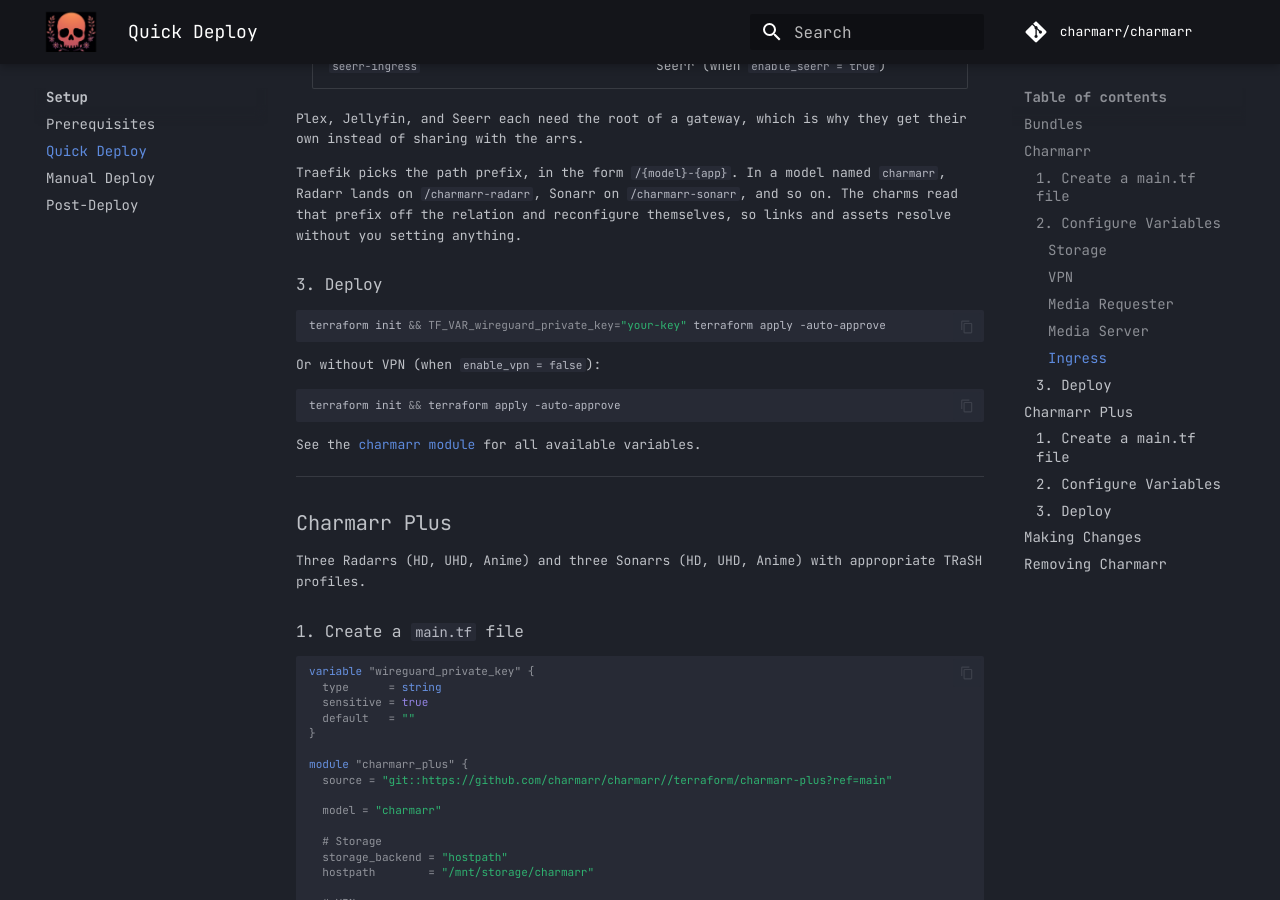
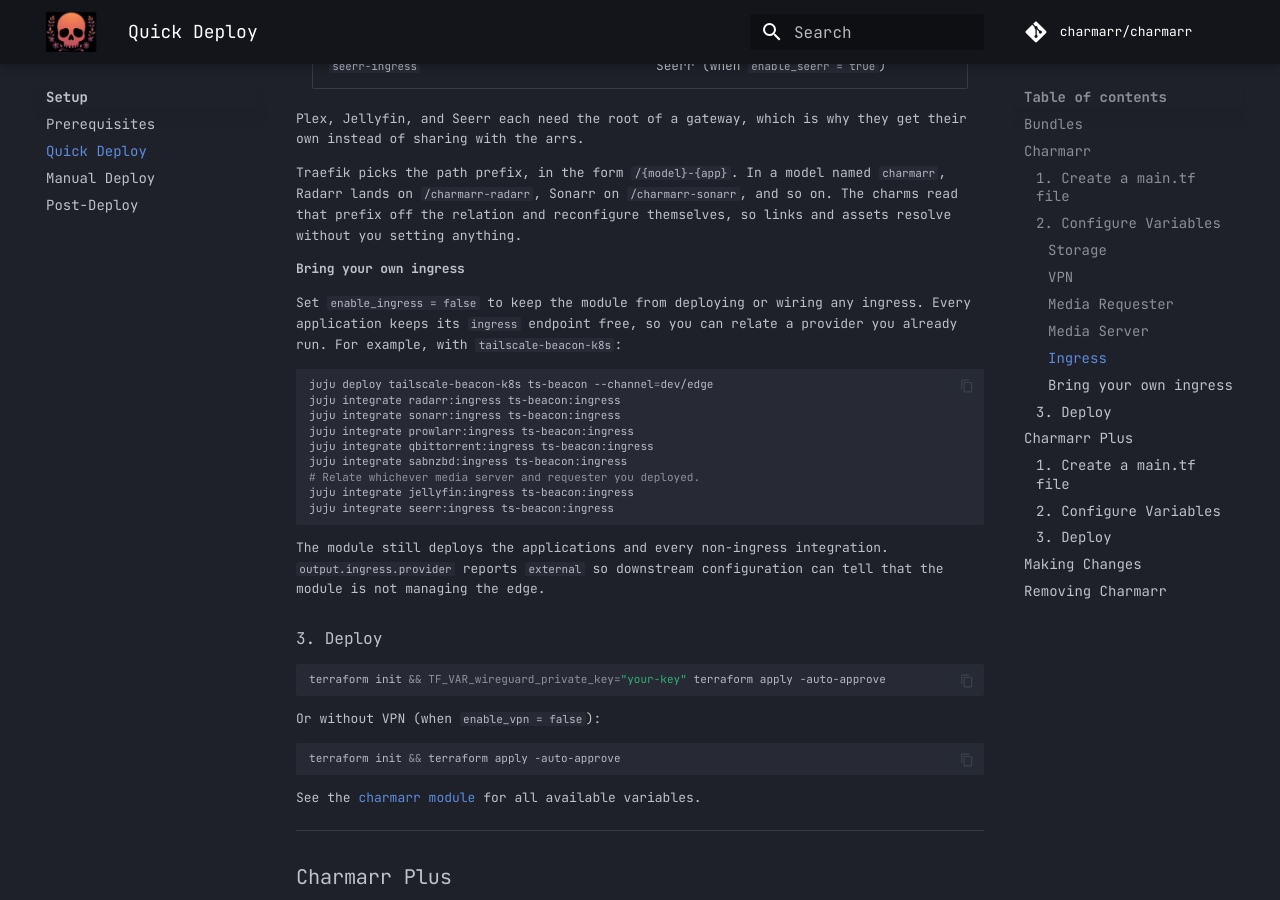
Before and after one commit to charmarr/charmarr, an MkDocs documentation site: the page built from docs/setup/quickdeploy.md, in a window 1280 px wide and 900 px high, scrolled down 7400 px. Built offline with MkDocs 1.6.1 and Material for MkDocs 9.7.7, drawn with Linux system fonts in a browser that asks for light colours; comment, search, counter and statistics services are not loaded; the version menu is left out.

Commit message:
feat(tf): allow bringing your own ingress
Add enable_ingress (default true). When false the module deploys no traefik/istio ingress applications and creates no ingress integrations, leaving each application's ingress endpoint free for a user-supplied provider such as tailscale-beacon-k8s (ts-beacon) or Pangolin.

This is the first, provider-agnostic step towards the additional ingress options planned for Track 2 without committing the module to one.

````diff
--- a/docs/setup/quickdeploy.md
+++ b/docs/setup/quickdeploy.md
@@ -365,6 +365,28 @@
 
 Traefik picks the path prefix, in the form `/{model}-{app}`. In a model named `charmarr`, Radarr lands on `/charmarr-radarr`, Sonarr on `/charmarr-sonarr`, and so on. The charms read that prefix off the relation and reconfigure themselves, so links and assets resolve without you setting anything.
 
+#### Bring your own ingress
+
+Set `enable_ingress = false` to keep the module from deploying or wiring any
+ingress. Every application keeps its `ingress` endpoint free, so you can relate
+a provider you already run. For example, with `tailscale-beacon-k8s`:
+
+```bash
+juju deploy tailscale-beacon-k8s ts-beacon --channel=dev/edge
+juju integrate radarr:ingress ts-beacon:ingress
+juju integrate sonarr:ingress ts-beacon:ingress
+juju integrate prowlarr:ingress ts-beacon:ingress
+juju integrate qbittorrent:ingress ts-beacon:ingress
+juju integrate sabnzbd:ingress ts-beacon:ingress
+# Relate whichever media server and requester you deployed.
+juju integrate jellyfin:ingress ts-beacon:ingress
+juju integrate seerr:ingress ts-beacon:ingress
+```
+
+The module still deploys the applications and every non-ingress integration.
+`output.ingress.provider` reports `external` so downstream configuration can
+tell that the module is not managing the edge.
+
 ### 3. Deploy
 
 ```bash
````
Also changed, not shown: 10 other files.
